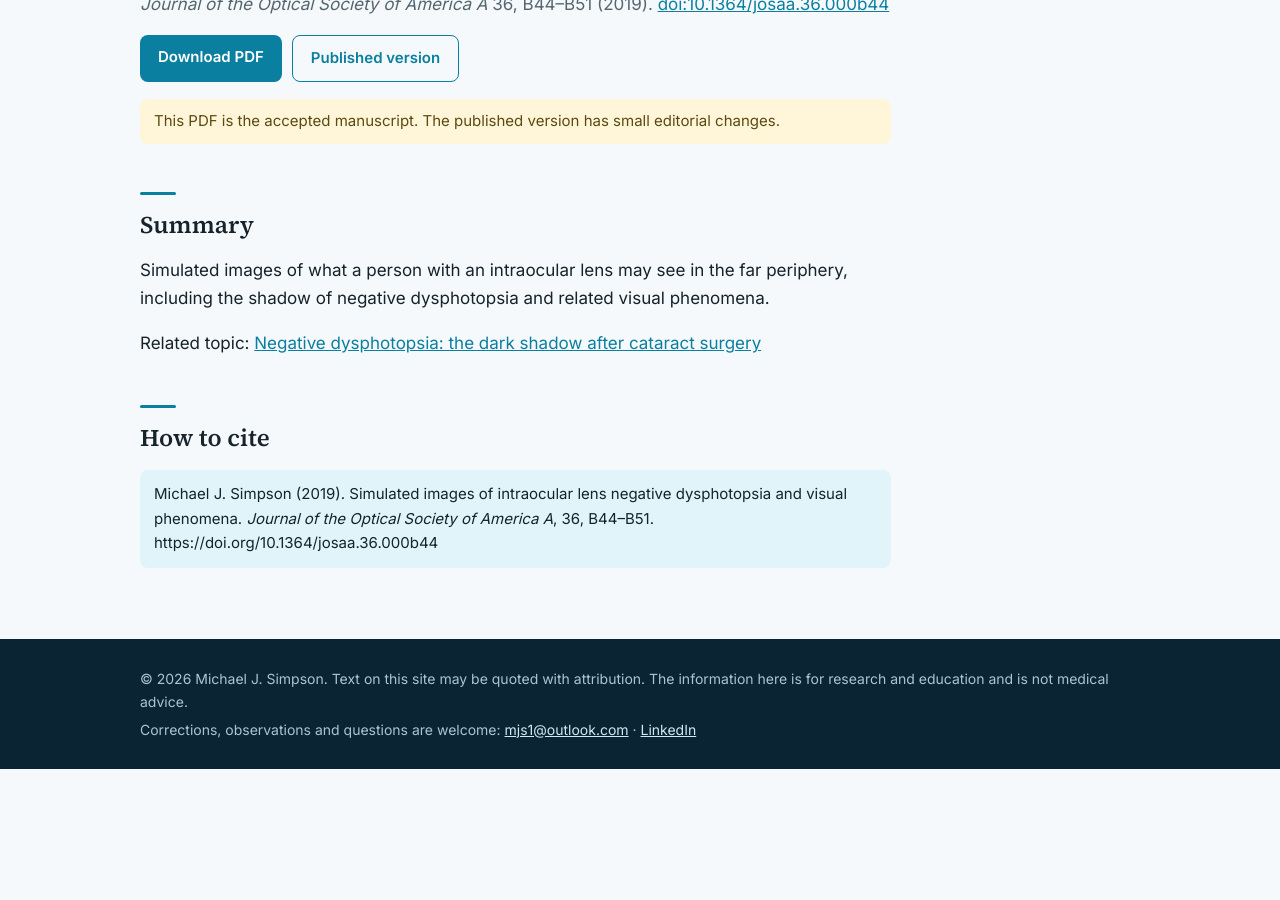
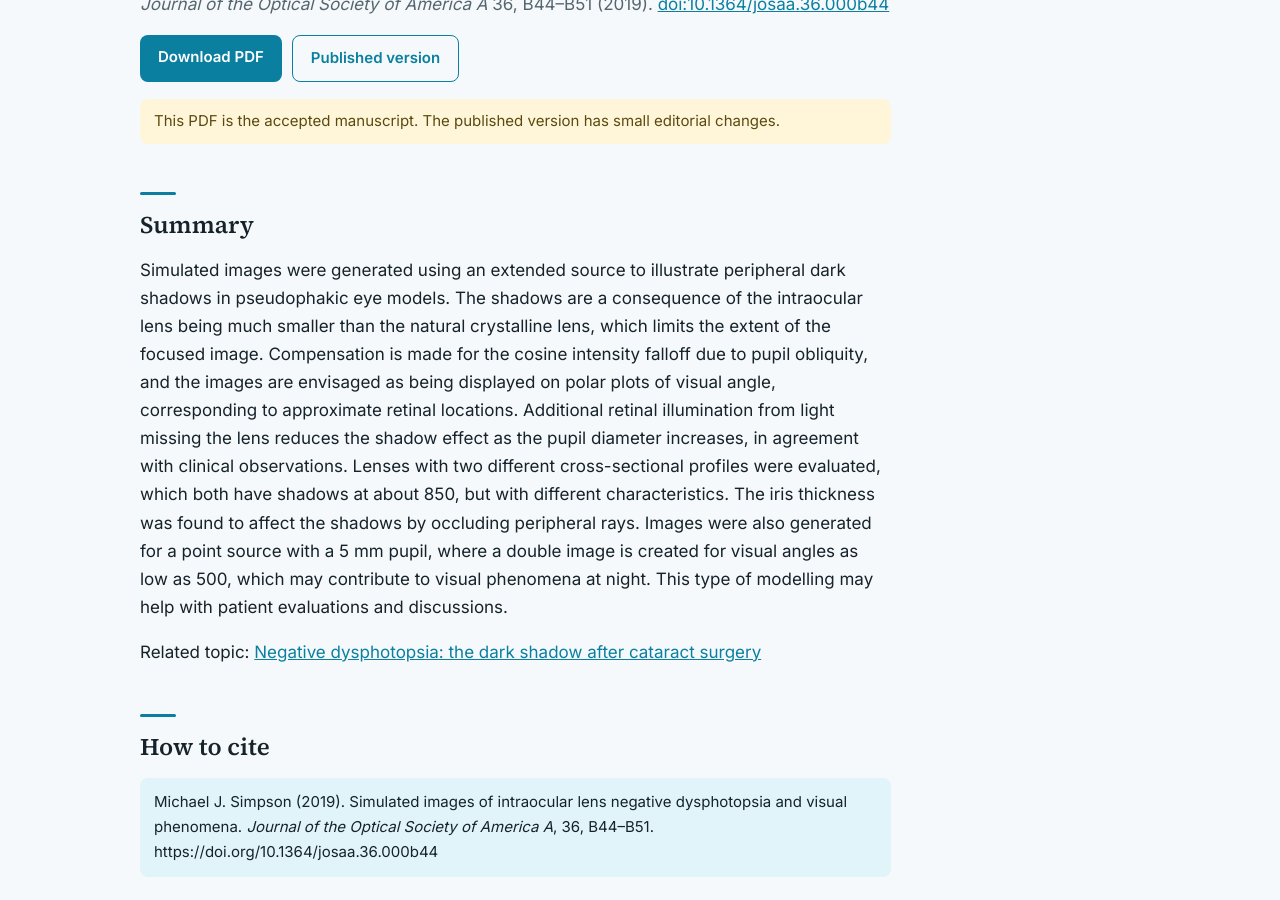
Before and after one commit to mjs1mjs1/eyeopticz, a Jekyll site: the page built from _papers/simulated-images-negative-dysphotopsia.md, in a window 1280 px wide and 900 px high, scrolled down 535 px. Built offline with Jekyll 4.4.1, drawn with Linux system fonts in a browser that asks for light colours; before the commit the page ends 1304 px from its top, so only the background shows below that.

Commit message:
Update simulated-images-negative-dysphotopsia.md

```diff
--- a/_papers/simulated-images-negative-dysphotopsia.md
+++ b/_papers/simulated-images-negative-dysphotopsia.md
@@ -14,4 +14,4 @@ topic: dysphotopsia
 version_note: This PDF is the accepted manuscript. The published version has small editorial changes.
 ---
 <!-- Replace this paragraph with the paper's abstract. -->
-Simulated images of what a person with an intraocular lens may see in the far periphery, including the shadow of negative dysphotopsia and related visual phenomena.
+Simulated images were generated using an extended source to illustrate peripheral dark shadows in pseudophakic eye models. The shadows are a consequence of the intraocular lens being much smaller than the natural crystalline lens, which limits the extent of the focused image. Compensation is made for the cosine intensity falloff due to pupil obliquity, and the images are envisaged as being displayed on polar plots of visual angle, corresponding to approximate retinal locations. Additional retinal illumination from light missing the lens reduces the shadow effect as the pupil diameter increases, in agreement with clinical observations. Lenses with two different cross-sectional profiles were evaluated, which both have shadows at about 850, but with different characteristics. The iris thickness was found to affect the shadows by occluding peripheral rays. Images were also generated for a point source with a 5 mm pupil, where a double image is created for visual angles as low as 500, which may contribute to visual phenomena at night. This type of modelling may help with patient evaluations and discussions.
```
